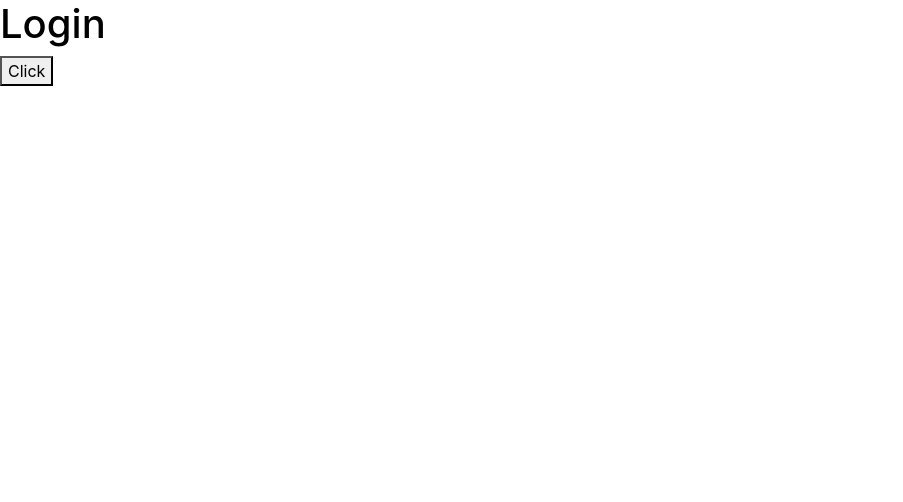
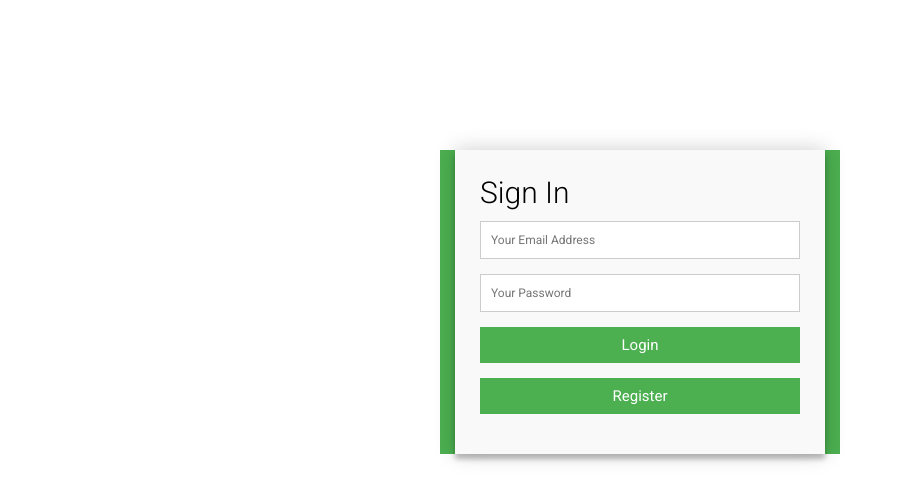
Before and after one commit to mohit2308jain/Expenser-frontend, a React (Create React App) app: page / in a window 1280 px wide. Shown: the top 502 px of the page, without its empty margins (0-903 px from the left). Built offline with nearby package versions, Linux system fonts and the light colour scheme.

Commit message:
Login and Register Form'

```diff
--- a/package.json
+++ b/package.json
@@ -6,6 +6,7 @@
     "@testing-library/jest-dom": "^4.2.4",
     "@testing-library/react": "^9.5.0",
     "@testing-library/user-event": "^7.2.1",
+    "axios": "^0.19.2",
     "bootstrap": "^4.5.0",
     "font-awesome": "^4.7.0",
     "react": "^16.13.1",
--- a/src/App.js
+++ b/src/App.js
@@ -5,11 +5,12 @@ import Login from './Components/Login';
 class App extends React.Component {
 
   state = {
-    isLoggedIn: false
+    isLoggedIn: false,
+    user : {}
   }
 
   LoggedIn = (user) => {
-    this.setState({isLoggedIn: true})
+    this.setState({isLoggedIn: true, user: user})
   }
 
   render(){
@@ -20,7 +21,7 @@ class App extends React.Component {
     }
     else{
       return(
-        <Main />
+        <Main user={this.state.user}/>
       )
     }
   }
--- a/src/Components/Login.js
+++ b/src/Components/Login.js
@@ -1,20 +1,73 @@
 import React from 'react';
-
+import axios from 'axios';
+import './login.css';
+import Register from './Register';
 class Login extends React.Component{
+    state = {
+        register: false,
+        email: '',
+        password: ''
+    }
 
     onLogin = (event) => {
         event.preventDefault();
-        this.props.onLogin('user');
+
+        axios({
+            method: 'post',
+            url: 'http://localhost:3001/signin',
+            data: {
+                email: this.state.email,
+                password: this.state.password
+            }
+        })
+        .then((res) => {
+            console.log(res)
+            this.props.onLogin(res.data);
+        })
+        .catch((err) => console.log(err))
+    }
+
+    showRegisterForm = (event) => {
+        this.setState({register: true});
+    }
+
+    handleRegister = (event) => {
+        this.setState({register: false});
+    }
+
+    handleEmail = (event) => {
+        this.setState({email: event.target.value});
+    }
+
+    handlePassword = (event) => {
+        this.setState({password: event.target.value});
     }
 
     render(){
         return(
             <React.Fragment>
-                <h1>
-                    Login
-                </h1>
-                <button onClick={(event) => this.onLogin(event)}>Click</button>
-            </React.Fragment>
+                {(this.state.register) ? <Register onRegister={(event) => this.handleRegister(event)} /> : (
+                    <div className="container">
+                    <form id="contact" action="" method="post">
+                        <h3>Sign In</h3>
+                        <fieldset>
+                            <input placeholder="Your Email Address" type="email" required onChange={(e) => this.handleEmail(e)} />
+                        </fieldset>
+                        <fieldset>
+                            <input placeholder="Your Password" type="password" required onChange={(e) => this.handlePassword(e)} />
+                        </fieldset>
+                        <fieldset>
+                            <button name="submit" type="submit" onClick={(event) => this.onLogin(event)}>Login</button>
+                        </fieldset>
+                        <fieldset>
+                            <button name="submit" type="button" onClick={(event) => this.showRegisterForm(event)}>Register</button>
+                        </fieldset>
+                    </form>
+                    </div>
+
+                )
+                }
+                </React.Fragment>
         )
     }
 }
--- a/src/Components/Main.js
+++ b/src/Components/Main.js
@@ -8,6 +8,7 @@ import SideNav from './SideNav';
 class Main extends React.Component{
 
     render(){
+        console.log(this.props.user)
         return(
             <BrowserRouter>
             <SideNav />
--- a/src/Components/Register.js
+++ b/src/Components/Register.js
@@ -0,0 +1,68 @@
+import React from 'react';
+import axios from 'axios';
+import './login.css';
+
+class Register extends React.Component{
+
+    state = {
+        name: '',
+        email: '',
+        password: ''
+    }
+
+    onRegister = (event) => {
+        event.preventDefault();
+
+        axios({
+            method: 'post',
+            url: 'http://localhost:3001/register',
+            data: {
+                name: this.state.name,
+                email: this.state.email,
+                password: this.state.password
+            }
+        })
+        .then((res) => {
+            this.props.onRegister();
+        })
+        .catch((err) => console.log(err))
+    }
+
+    handleEmail = (event) => {
+        this.setState({email: event.target.value});
+    }
+
+    handlePassword = (event) => {
+        this.setState({password: event.target.value});
+    }
+
+    handleName = (event) => {
+        this.setState({name: event.target.value})
+    }
+
+    render(){
+        return(
+            <React.Fragment>
+                <div className="container">
+                <form id="contact" action="" method="post">
+                    <h3>Sign Up</h3>
+                    <fieldset>
+                    <input placeholder="Your name" type="text" required onChange={(e) => this.handleName(e)}/>
+                    </fieldset>
+                    <fieldset>
+                    <input placeholder="Your Email Address" type="email" required onChange={(e) => this.handleEmail(e)} />
+                    </fieldset>
+                    <fieldset>
+                    <input placeholder="Your Password" type="password" required onChange={(e) => this.handlePassword(e)} />
+                    </fieldset>
+                    <fieldset>
+                    <button name="submit" type="submit" id="contact-submit"  onClick={(event) => this.onRegister(event)}>Register</button>
+                    </fieldset>
+                </form>
+                </div>
+            </React.Fragment>
+        )
+    }
+}
+
+export default Register;
--- a/src/Components/SideNav.js
+++ b/src/Components/SideNav.js
@@ -1,7 +1,13 @@
 import React from 'react';
 import { Link } from 'react-router-dom';
 
+const handleLogout = (event) => {
+  event.preventDefault();
+  window.location = '/';
+}
+
 const SideNav = () => {
+
     return(
         <nav className="navbar">
             <ul className="navbar-nav">
@@ -34,10 +40,10 @@ const SideNav = () => {
               </li>
 
               <li className="nav-item">
-                <a href="#" className="nav-link">
+                <div onClick={(e) => handleLogout(e)} className="nav-link">
                     <i className="fa fa-sign-out" />
                 <span className="link-text">Logout</span>
-                </a>
+                </div>
               </li>
             </ul>
           </nav>
--- /dev/null
+++ b/src/Components/login.css
@@ -0,0 +1,107 @@
+@import url(https://fonts.googleapis.com/css?family=Roboto:400,300,600,400italic);
+
+
+.container {
+    font-family: "Roboto", Helvetica, Arial, sans-serif;
+    font-weight: bold;
+    font-size: 12px;
+    margin: 0 auto;
+    line-height: 30px;
+    color: #000000;
+    background: #4CAF50;
+}
+
+@media only screen and (max-width: 600px){
+    .container{
+        position: absolute;
+        height: 100vh;
+        width: 100vw;
+    }
+}
+
+@media only screen and (min-width: 600px){
+    .container{
+        position: relative;
+        max-width: 400px;
+    }
+}
+
+#contact input[type="text"],
+#contact input[type="email"],
+#contact input[type="password"],
+#contact button[type="submit"],
+#contact button[type="button"] {
+  font: 400 12px/16px "Roboto", Helvetica, Arial, sans-serif;
+}
+
+#contact {
+  background: #F9F9F9;
+  padding: 25px;
+  margin: 150px 0;
+  box-shadow: 0 0 20px 0 rgba(0, 0, 0, 0.2), 0 5px 5px 0 rgba(0, 0, 0, 0.24);
+}
+
+#contact h3 {
+  display: block;
+  font-size: 30px;
+  font-weight: 300;
+  margin-bottom: 10px;
+}
+
+#contact h4 {
+  margin: 5px 0 15px;
+  display: block;
+  font-size: 13px;
+  font-weight: 400;
+}
+
+fieldset {
+  border: medium none !important;
+  margin: 0 0 10px;
+  min-width: 100%;
+  padding: 0;
+  width: 100%;
+}
+
+#contact input[type="text"],
+#contact input[type="email"],
+#contact input[type="password"] {
+  width: 100%;
+  border: 1px solid #ccc;
+  background: #FFF;
+  margin: 0 0 5px;
+  padding: 10px;
+}
+
+#contact input[type="text"]:hover,
+#contact input[type="email"]:hover,
+#contact input[type="password"]:hover {
+  -webkit-transition: border-color 0.3s ease-in-out;
+  -moz-transition: border-color 0.3s ease-in-out;
+  transition: border-color 0.3s ease-in-out;
+  border: 1px solid #aaa;
+}
+
+#contact button[type="submit"],
+#contact button[type="button"] {
+  cursor: pointer;
+  width: 100%;
+  border: none;
+  background: #4CAF50;
+  color: #FFF;
+  margin: 0 0 5px;
+  padding: 10px;
+  font-size: 15px;
+}
+
+#contact button[type="submit"]:hover,
+#contact button[type="button"]:hover {
+  background: #43A047;
+  -webkit-transition: background 0.3s ease-in-out;
+  -moz-transition: background 0.3s ease-in-out;
+  transition: background-color 0.3s ease-in-out;
+}
+
+#contact button[type="submit"]:active {
+  box-shadow: inset 0 1px 3px rgba(0, 0, 0, 0.5);
+}
--- a/src/index.css
+++ b/src/index.css
@@ -1,3 +1,5 @@
+@import url(https://fonts.googleapis.com/css?family=Roboto:400,300,600,400italic);
+
 :root{
   font-size: 16px !important;
   font-family: 'Open Sans' !important;
```
Also changed, not shown: 1 other file (tests, documents, lock files or other folders). Lines whose indentation alone changed are shown as unchanged.
